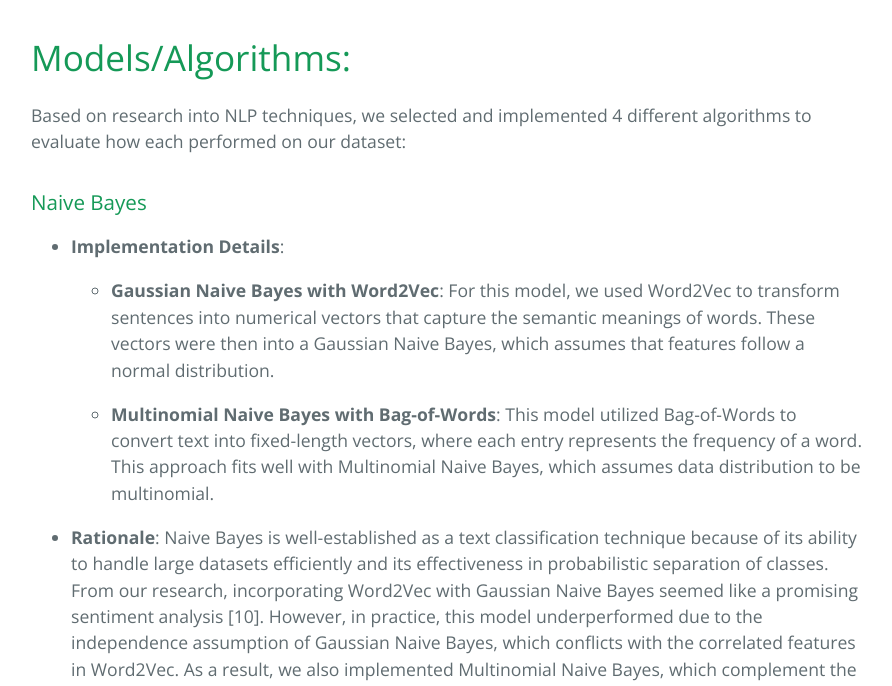
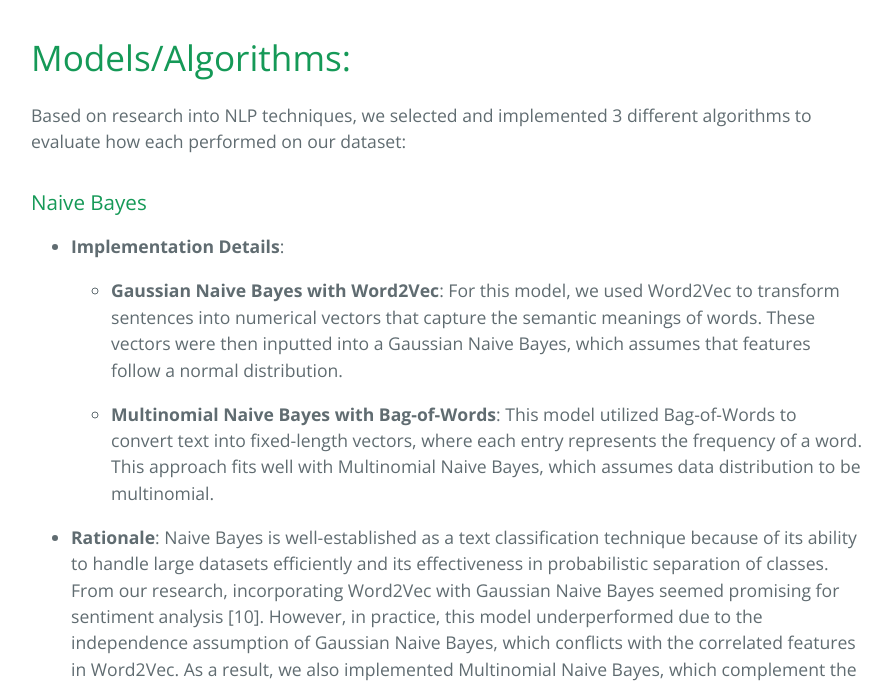
Before and after one commit to irausch25/CS4641-Project, a Jekyll site: the page built from index.md, in a window 1280 px wide and 1400 px high, scrolled down 2738 px. Shown: the part 157-843 px from the top of the window, without its empty margins (193-1085 px from the left). Built offline with Jekyll 4.4.1, drawn with Linux system fonts in a browser that asks for light colours; some of the changed text lies outside the part shown.

Commit message:
Finishing touches

```diff
--- a/index.md
+++ b/index.md
@@ -35,17 +35,17 @@
 
 # Models/Algorithms:
 
-Based on research into NLP techniques, we selected and implemented 4 different algorithms to evaluate how each performed on our dataset:
+Based on research into NLP techniques, we selected and implemented 3 different algorithms to evaluate how each performed on our dataset:
 
 ### Naive Bayes
 
 - **Implementation Details**:
 
-  - **Gaussian Naive Bayes with Word2Vec**: For this model, we used Word2Vec to transform sentences into numerical vectors that capture the semantic meanings of words. These vectors were then into a Gaussian Naive Bayes, which assumes that features follow a normal distribution.
+  - **Gaussian Naive Bayes with Word2Vec**: For this model, we used Word2Vec to transform sentences into numerical vectors that capture the semantic meanings of words. These vectors were then inputted into a Gaussian Naive Bayes, which assumes that features follow a normal distribution.
 
   - **Multinomial Naive Bayes with Bag-of-Words**: This model utilized Bag-of-Words to convert text into fixed-length vectors, where each entry represents the frequency of a word. This approach fits well with Multinomial Naive Bayes, which assumes data distribution to be multinomial.
 
-- **Rationale**: Naive Bayes is well-established as a text classification technique because of its ability to handle large datasets efficiently and its effectiveness in probabilistic separation of classes. From our research, incorporating Word2Vec with Gaussian Naive Bayes seemed like a promising sentiment analysis [10]. However, in practice, this model underperformed due to the independence assumption of Gaussian Naive Bayes, which conflicts with the correlated features in Word2Vec. As a result, we also implemented Multinomial Naive Bayes, which complement the discrete counts from Bag-of-Words. Additionally, we opted to implement Naive Bayes first as it will be a great baseline to assess the performance of more complex models and understand our dataset further.
+- **Rationale**: Naive Bayes is well-established as a text classification technique because of its ability to handle large datasets efficiently and its effectiveness in probabilistic separation of classes. From our research, incorporating Word2Vec with Gaussian Naive Bayes seemed promising for sentiment analysis [10]. However, in practice, this model underperformed due to the independence assumption of Gaussian Naive Bayes, which conflicts with the correlated features in Word2Vec. As a result, we also implemented Multinomial Naive Bayes, which complement the discrete counts from Bag-of-Words. Additionally, we opted to implement Naive Bayes first as it will be a great baseline to assess the performance of more complex models and understand our dataset further.
 
 ### Support Vector Machine (SVM)
 
@@ -72,20 +72,17 @@
 - Accuracy:
   - Naive Bayes: 74.1% [3]
   - SVM: 85%+ [3]
-  - RNN: 85%+ [3]
   - BERT: 94% [3]
 - Precision:
   - Naive Bayes: 50% [2]
   - SVM: 67% [2]
-  - RNN: 95% [2]
   - BERT: 95%+
 - F1 Score:
   - Naive Bayes: 0.49 [4]
   - SVM: 0.535 [4]
-  - RNN: 0.54 [4]
   - BERT: 0.84 [7]
 
-Building on these ideas, our planned performance ranking based on the 3 quantitative measures is: Naive Bayes < SVM < RNN < BERT.
+Building on these ideas, our planned performance ranking based on the 3 quantitative measures is: Naive Bayes < SVM < BERT.
 
 # Results and Discussion:
 
```
Also changed, not shown: other parts of index.md (+1 -1 lines).
